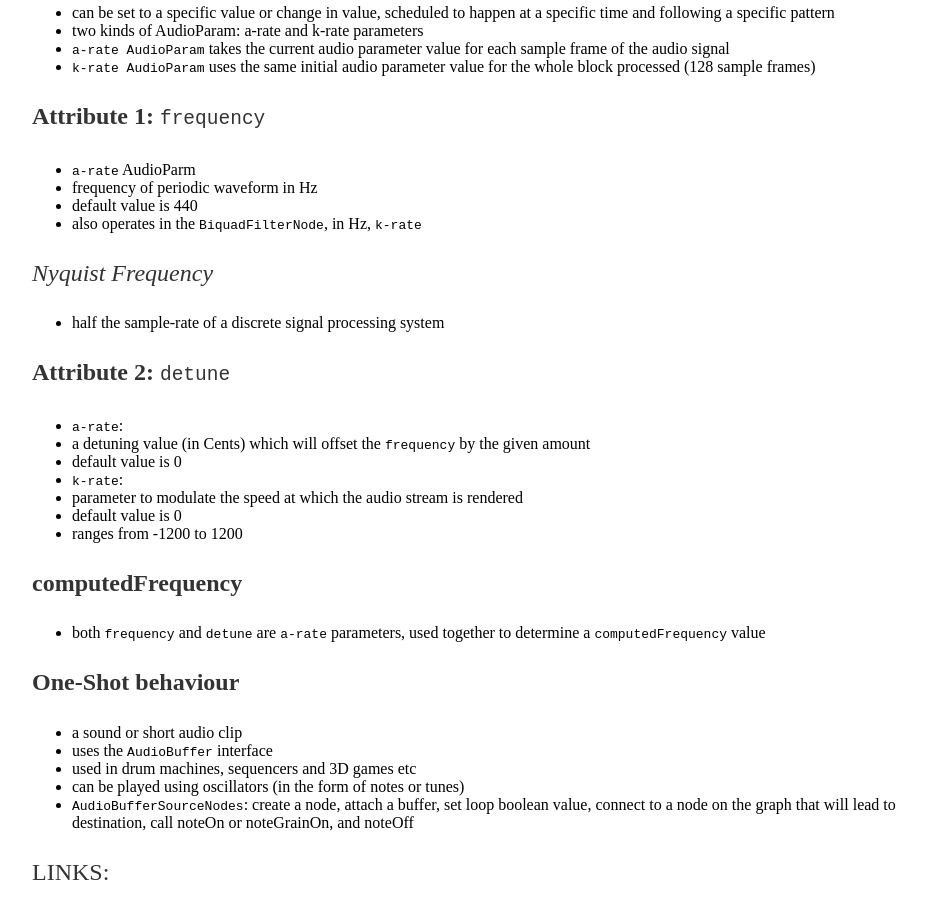
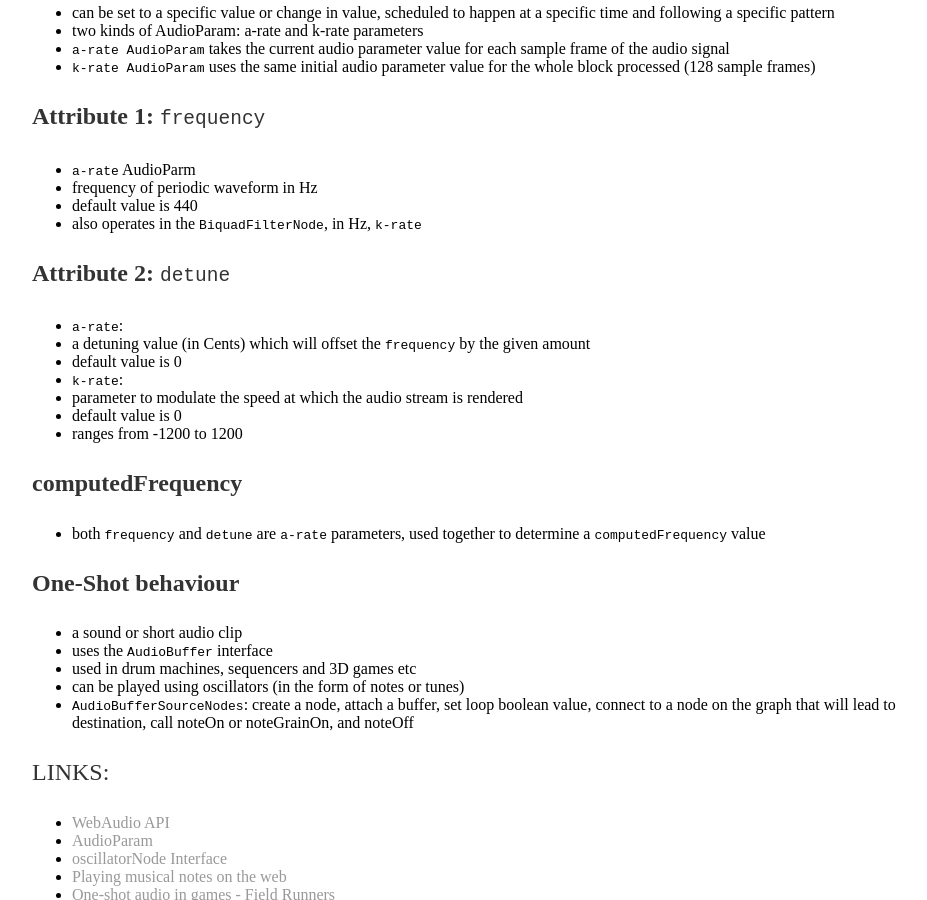
Before and after one commit to lynettequek/lynettequek.github.io, a Jekyll site: the page built from _posts/2015-05-14-WebAudio-Blog-2.md, in a window 1280 px wide and 900 px high, scrolled down 1432 px. Shown: the whole window, without its empty margins (160-1087 px from the left). Built offline with Jekyll 4.4.1, drawn with Linux system fonts in a browser that asks for light colours.

Commit message:
Update 2015-05-14-WebAudio-Blog-2.md

```diff
--- a/_posts/2015-05-14-WebAudio-Blog-2.md
+++ b/_posts/2015-05-14-WebAudio-Blog-2.md
@@ -78,10 +78,6 @@
 - default value is 440
 - also operates in the `BiquadFilterNode`, in Hz, `k-rate`
 
-*Nyquist Frequency*
-
-- half the sample-rate of a discrete signal processing system
-
 **Attribute 2:** `detune`
 
 - `a-rate`:
```
